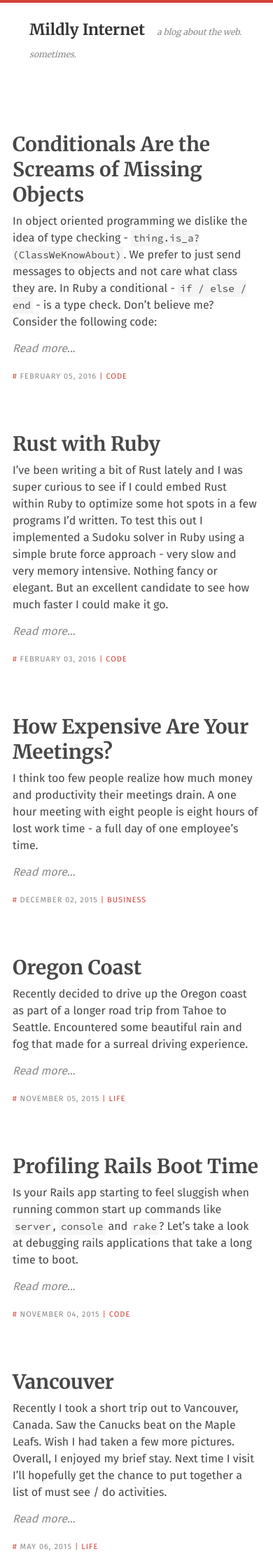
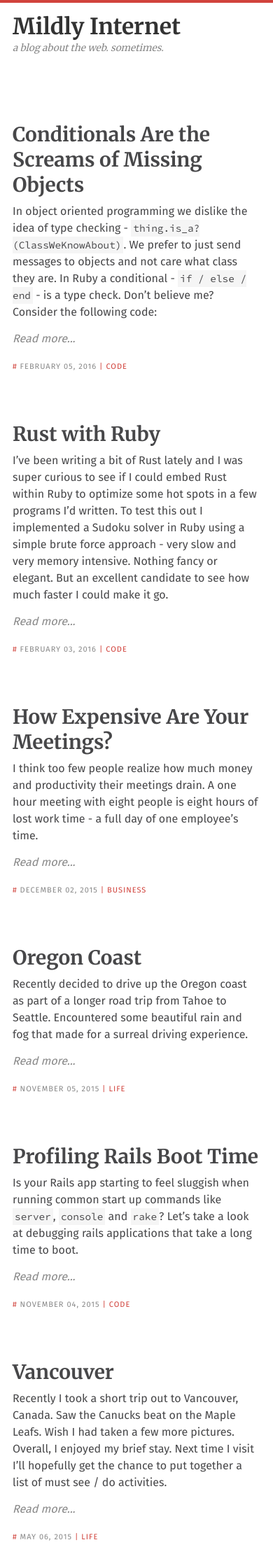
Before and after one commit to mildlyinternet/mildlyinternet.github.io, a Jekyll site: the page built from index.html, in a window 390 px wide. Shown: the top 2240 px of the page at 70% size. Built offline with Jekyll 4.4.1, drawn with Linux system fonts in a browser that asks for light colours.

Commit message:
Optimize mobile views

```diff
--- a/_layouts/default.html
+++ b/_layouts/default.html
@@ -2,6 +2,7 @@
 <html xmlns="http://www.w3.org/1999/xhtml" xml:lang="en" lang="en-us">
 <head>
    <meta http-equiv="content-type" content="text/html; charset=utf-8" />
+   <meta name="viewport" content="width=device-width, initial-scale=1, maximum-scale=1, user-scalable=0"/> <!--320-->
    <title>{{ page.title }}</title>
    <meta name="author" content="Patrick Koperwas" />
    <meta name="description" content="Mildly Internet - a blog about the web. Sometimes">
--- a/css/screen.scss
+++ b/css/screen.scss
@@ -23,6 +23,7 @@ $body-width: 560px;
 
 html, body {
   height: 100%;
+
 }
 
 body {
@@ -228,3 +229,35 @@ blockquote {
     }
   }
 }
+
+@media (max-width: 560px) {
+  body,
+  .site,
+  .content {
+    width: 100%;
+    max-width: 100%;
+  }
+
+  .main-header {
+    padding: 5% 0;
+
+    .content {
+      a {
+        font-size: 2.0rem;
+      }
+      em {
+        display: block;
+        margin: 0;
+        font-size: 0.85rem;
+      }
+    }
+  }
+
+  a {
+    word-wrap: break-word;
+  }
+
+  .post .highlight {
+    margin: 0;
+  }
+}
```
